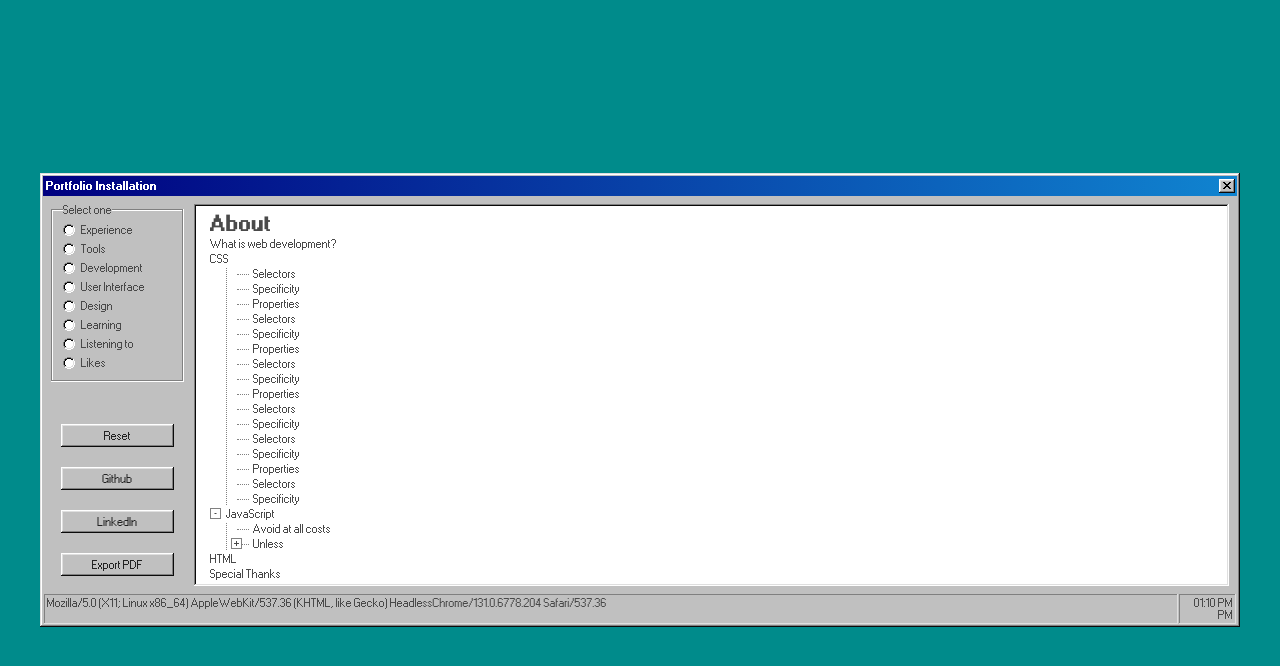
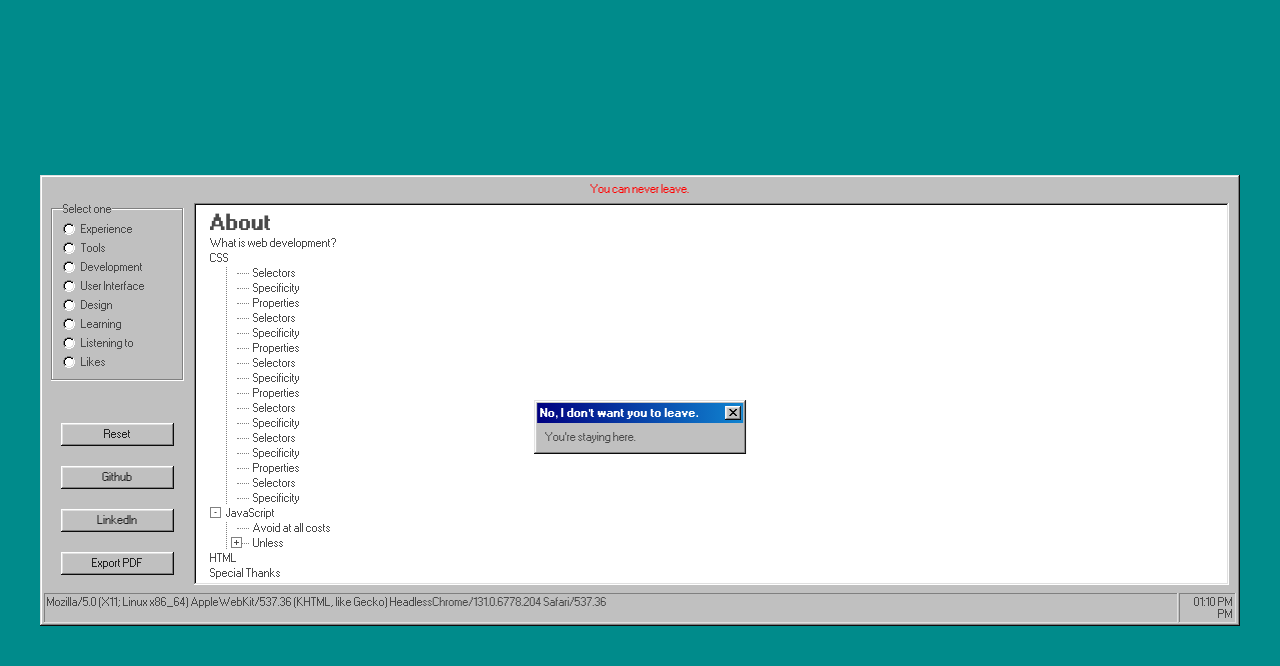
Before and after one commit to haydenismet/windows, a React (Create React App) app in the folder my-app/: page / in a window 1280 px wide. Both pictures are taken after a click on the button "Close". Shown: the top 666 px of the page. Built offline with nearby package versions, Linux system fonts and the light colour scheme.

Commit message:
building out functional behaviour

```diff
--- a/my-app/src/App.tsx
+++ b/my-app/src/App.tsx
@@ -1,14 +1,24 @@
-import React from "react";
+import React, { ReactElement, useState } from "react";
 import Window from "./components/Window";
 import "98.css";
 import "./styles/App.css";
+import ClosePortfolio from "./components/ClosePortfolio";
 
 function App() {
+  const [closeClick, setCloseClick] = useState<string>("");
+  function handleCloseClick(e: any): void {
+    setCloseClick(e.target.dataset.window);
+  }
+
   return (
     <>
       <div className="outer-container">
         <div className="inner-container">
-          <Window />
+          <Window
+            handleCloseClick={handleCloseClick}
+            closeClick={closeClick}
+            setCloseClick={setCloseClick}
+          />
         </div>
       </div>
     </>
--- a/my-app/src/components/ClosePortfolio.tsx
+++ b/my-app/src/components/ClosePortfolio.tsx
@@ -3,7 +3,7 @@ import React from "react";
 function ClosePortfolio() {
   return (
     <>
-      <div className="close-container">You can't leave. Ever.</div>
+      <div className="close-container">You can never leave.</div>
     </>
   );
 }
--- /dev/null
+++ b/my-app/src/components/ClosePortfolioModal.tsx
@@ -0,0 +1,26 @@
+import React from "react";
+
+function ClosePortfolioModal(props: any) {
+  return (
+    <>
+      <div className="close-container-modal">
+        <div className="window">
+          <div className="title-bar">
+            <div className="title-bar-text">No, I don't want you to leave.</div>
+            <div className="title-bar-controls">
+              <button
+                aria-label="Close"
+                onClick={props.handleCloseClick}
+              ></button>
+            </div>
+          </div>
+          <div className="window-body">
+            <p>You're staying here.</p>
+          </div>
+        </div>
+      </div>
+    </>
+  );
+}
+
+export default ClosePortfolioModal;
--- a/my-app/src/components/Window.tsx
+++ b/my-app/src/components/Window.tsx
@@ -3,12 +3,17 @@ import WindowHeader from "./WindowHeader";
 import WindowFooter from "./WindowFooter";
 import WindowLeft from "./WindowLeft";
 import WindowRight from "./WindowRight";
+import ClosePortfolioModal from "./ClosePortfolioModal";
 
-function Window() {
+function Window(props: any) {
   return (
     <>
       <div className="window">
-        <WindowHeader />
+        <WindowHeader
+          closeClick={props.closeClick}
+          handleCloseClick={props.handleCloseClick}
+          setCloseClick={props.setCloseClick}
+        />
         <div className="window-body">
           <div className="content-container">
             <WindowLeft />
@@ -17,6 +22,14 @@ function Window() {
         </div>
         <WindowFooter />
       </div>
+
+      {props.closeClick === "close" ? (
+        <ClosePortfolioModal
+          closeClick={props.closeClick}
+          handleCloseClick={props.handleCloseClick}
+          setCloseClick={props.setCloseClick}
+        />
+      ) : null}
     </>
   );
 }
--- a/my-app/src/components/WindowHeader.tsx
+++ b/my-app/src/components/WindowHeader.tsx
@@ -1,15 +1,21 @@
 import React from "react";
-
-function WindowHeader() {
-  return (
+import ClosePortfolio from "./ClosePortfolio";
+function WindowHeader(props: any) {
+  return props.closeClick !== "close" ? (
     <>
       <div className="title-bar">
         <div className="title-bar-text">Portfolio Installation</div>
         <div className="title-bar-controls">
-          <button aria-label="Close"></button>
+          <button
+            data-window="close"
+            aria-label="Close"
+            onClick={props.handleCloseClick}
+          ></button>
         </div>
       </div>
     </>
+  ) : (
+    <ClosePortfolio />
   );
 }
 
--- a/my-app/src/styles/App.css
+++ b/my-app/src/styles/App.css
@@ -40,6 +40,7 @@ body {
 .inner-container {
   min-width: 100%;
   min-height: auto;
+  position: relative;
 }
 
 .window {
@@ -104,6 +105,20 @@ label {
   margin-left: 1rem;
 }
 
+.close-container {
+  text-align: center;
+  margin-top: 0.5rem;
+  color: red;
+}
+
+.close-container-modal {
+  z-index: 100;
+  position: fixed;
+  top: 50%;
+  left: 50%;
+  transform: translate(-50%, 0);
+}
+
 @media screen and (max-width: 600px) {
   .outer-container {
     height: 100%;
```
